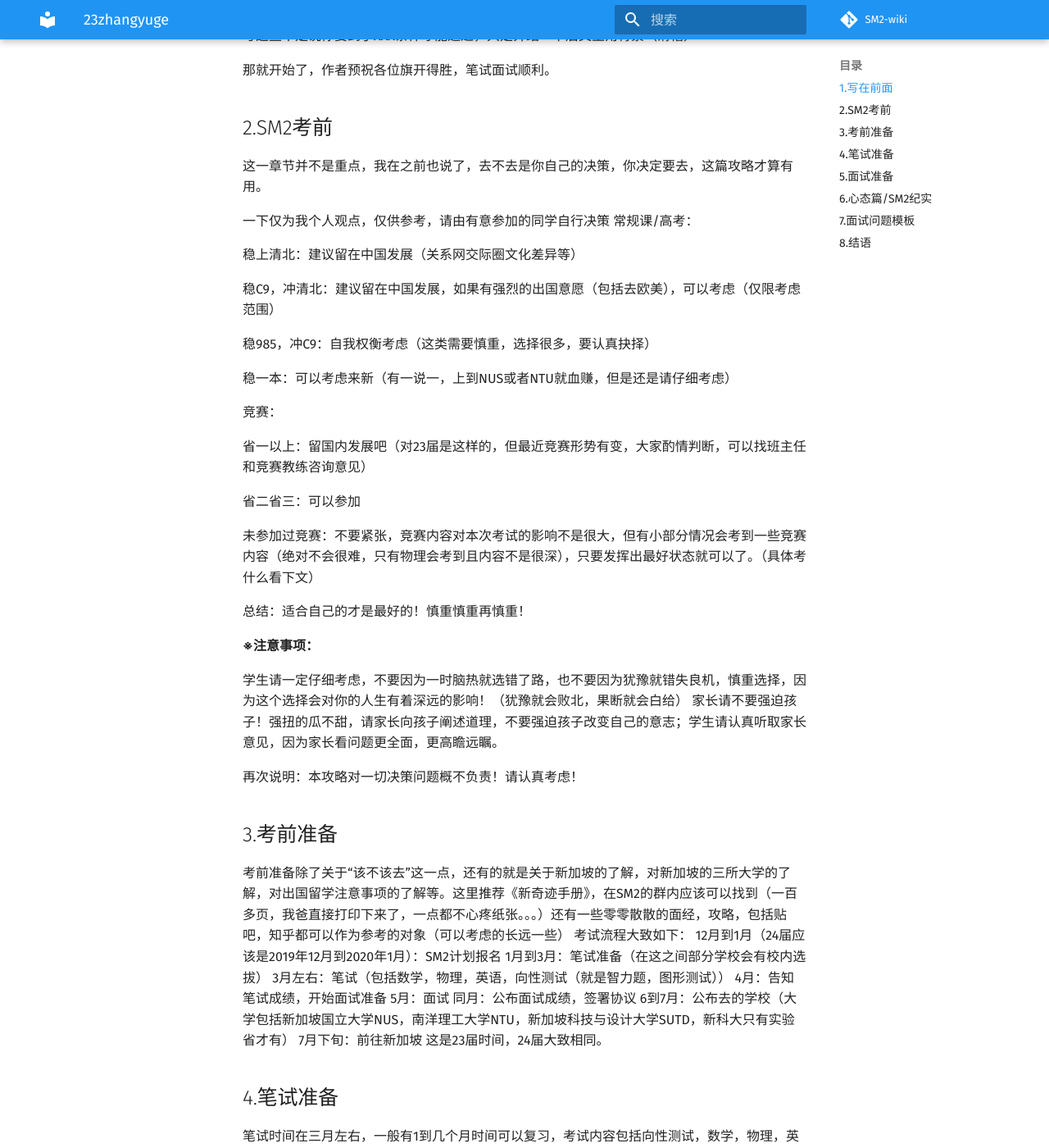
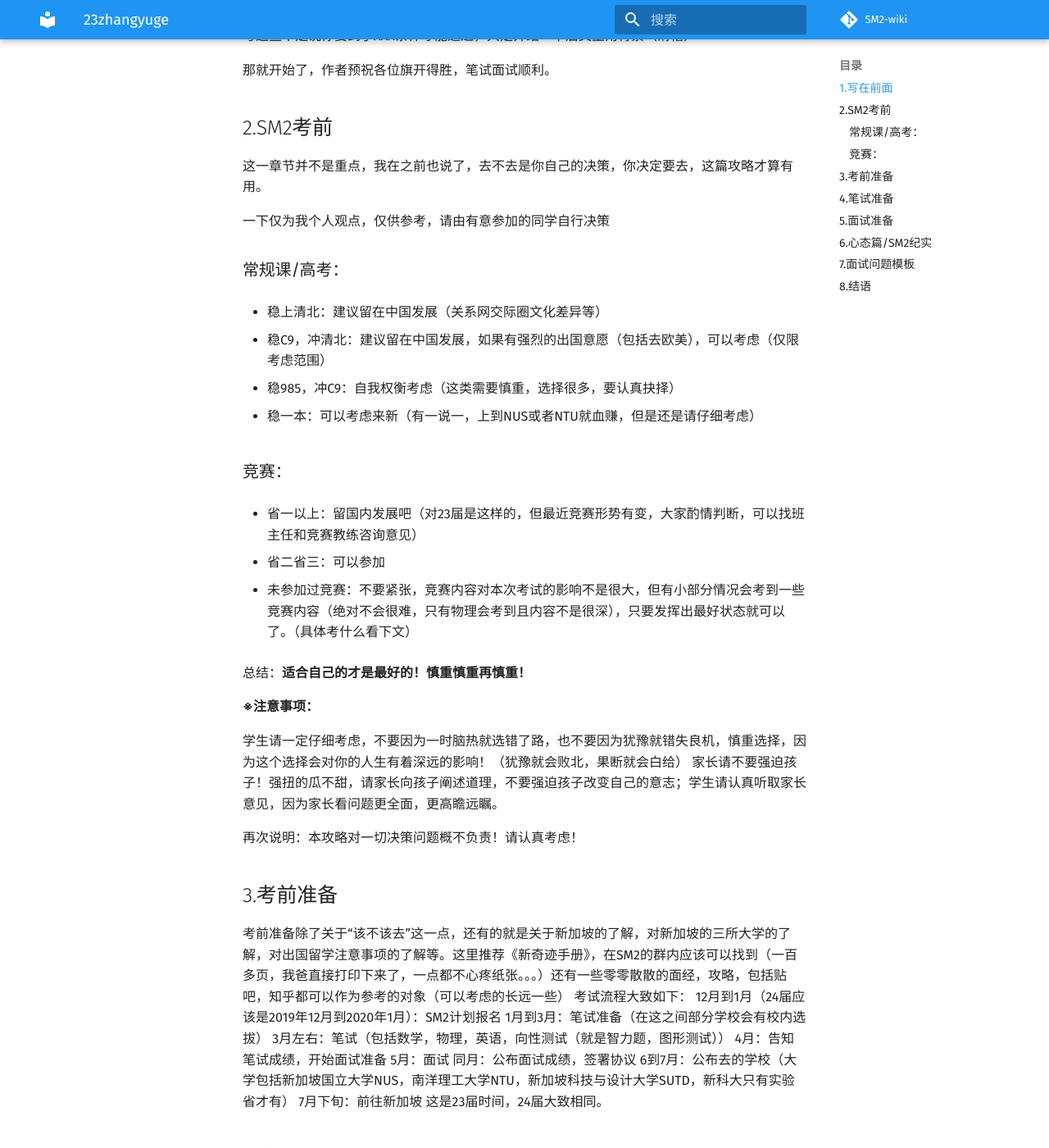
Before and after one commit to SM2-wiki/SM2-wiki, an MkDocs documentation site: the page built from docs/exp/23zhangyuge.md, in a window 1280 px wide and 1400 px high, scrolled down 716 px. Shown: the whole window at 82% size. Built offline with MkDocs 1.6.1 and Material for MkDocs 9.7.7, drawn with Linux system fonts in a browser that asks for light colours; comment, search, counter and statistics services are not loaded.

Commit message:
Update 23zhangyuge.md

```diff
--- a/docs/exp/23zhangyuge.md
+++ b/docs/exp/23zhangyuge.md
@@ -23,25 +23,26 @@
 这一章节并不是重点，我在之前也说了，去不去是你自己的决策，你决定要去，这篇攻略才算有用。
 
 一下仅为我个人观点，仅供参考，请由有意参加的同学自行决策
-常规课/高考：
 
-稳上清北：建议留在中国发展（关系网交际圈文化差异等）
+### 常规课/高考：
 
-稳C9，冲清北：建议留在中国发展，如果有强烈的出国意愿（包括去欧美），可以考虑（仅限考虑范围）
+- 稳上清北：建议留在中国发展（关系网交际圈文化差异等）
 
-稳985，冲C9：自我权衡考虑（这类需要慎重，选择很多，要认真抉择）
+- 稳C9，冲清北：建议留在中国发展，如果有强烈的出国意愿（包括去欧美），可以考虑（仅限考虑范围）
 
-稳一本：可以考虑来新（有一说一，上到NUS或者NTU就血赚，但是还是请仔细考虑）
+- 稳985，冲C9：自我权衡考虑（这类需要慎重，选择很多，要认真抉择）
 
-竞赛：
+- 稳一本：可以考虑来新（有一说一，上到NUS或者NTU就血赚，但是还是请仔细考虑）
 
-省一以上：留国内发展吧（对23届是这样的，但最近竞赛形势有变，大家酌情判断，可以找班主任和竞赛教练咨询意见）
+### 竞赛：
 
-省二省三：可以参加
+- 省一以上：留国内发展吧（对23届是这样的，但最近竞赛形势有变，大家酌情判断，可以找班主任和竞赛教练咨询意见）
 
-未参加过竞赛：不要紧张，竞赛内容对本次考试的影响不是很大，但有小部分情况会考到一些竞赛内容（绝对不会很难，只有物理会考到且内容不是很深），只要发挥出最好状态就可以了。（具体考什么看下文）
+- 省二省三：可以参加
 
-总结：适合自己的才是最好的！慎重慎重再慎重！
+- 未参加过竞赛：不要紧张，竞赛内容对本次考试的影响不是很大，但有小部分情况会考到一些竞赛内容（绝对不会很难，只有物理会考到且内容不是很深），只要发挥出最好状态就可以了。（具体考什么看下文）
+
+总结：**适合自己的才是最好的！慎重慎重再慎重！**
 
 
 **※注意事项：**
```
